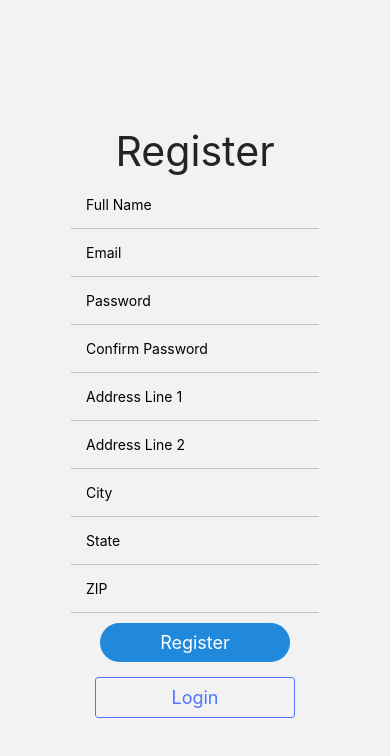
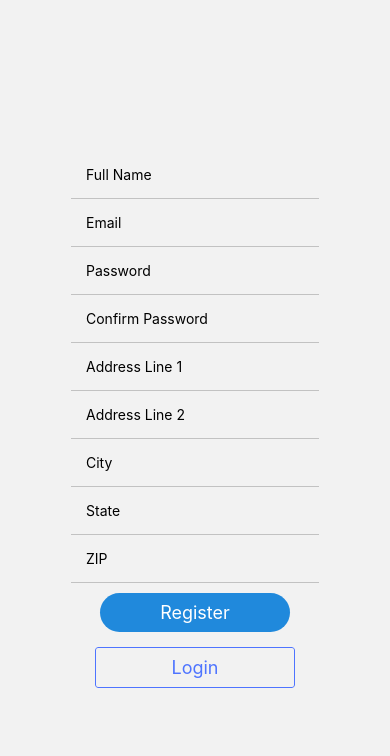
Before and after one commit to farisdurrani/buzzEx, a React Native app: screen /Registration in a window 390 px wide. Shown: the top 756 px of the page. Built offline with nearby package versions, Linux system fonts and the light colour scheme; no server answers.

Commit message:
removing register header

```diff
--- a/screens/RegistrationScreen.js
+++ b/screens/RegistrationScreen.js
@@ -62,7 +62,6 @@ const RegistrationScreen = ({ navigation }) => {
                     source={require('../assets/buzzExLogo.png')}
                     style={{width: 150, height: 167, marginLeft: "auto", marginRight: "auto"}}
                 /> */}
-              <Text style={styles.heading} h1 >Register</Text>
               <TextInput
                   placeholder="Full Name"
                   value={fullName}
```
